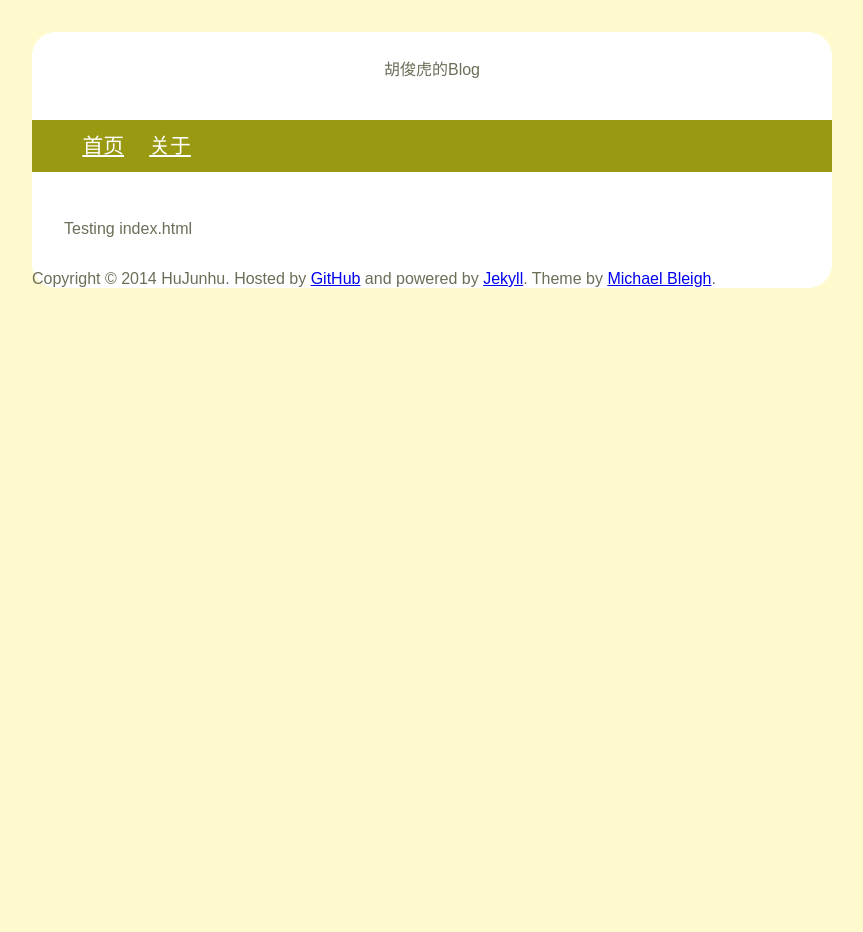
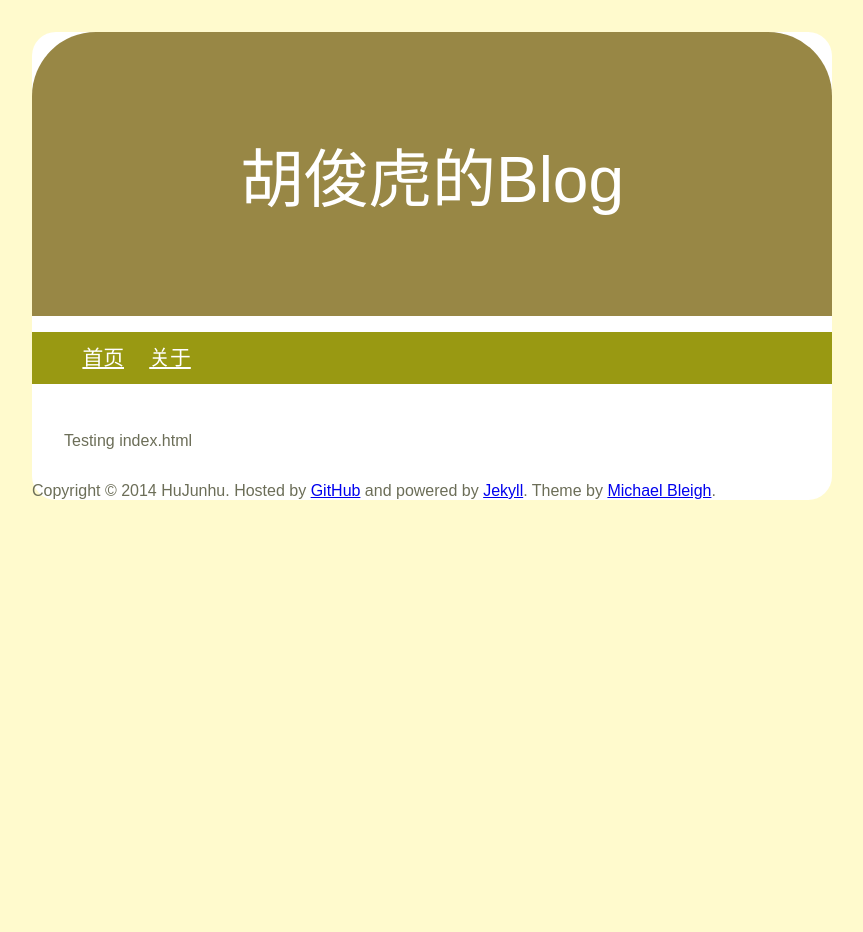
Before and after one commit to hujunhu/hujunhu.github.io, a Jekyll site: the page built from index.html, in a window 1280 px wide. Shown: the whole page, without its empty margins (208-1071 px from the left). Built offline with Jekyll 4.4.1, drawn with Linux system fonts in a browser that asks for light colours.

Commit message:
css updated

```diff
--- a/css/all.css
+++ b/css/all.css
@@ -20,10 +20,7 @@ body {
   padding: 1.5em;
   border-top-left-radius: 1em;
   border-top-right-radius: 1em;
-  backgroud: #988745;
-}
-
-#header h1 {
+  background: #988745;
   font-size: 4em;
   color: #FFF;
 }
```
